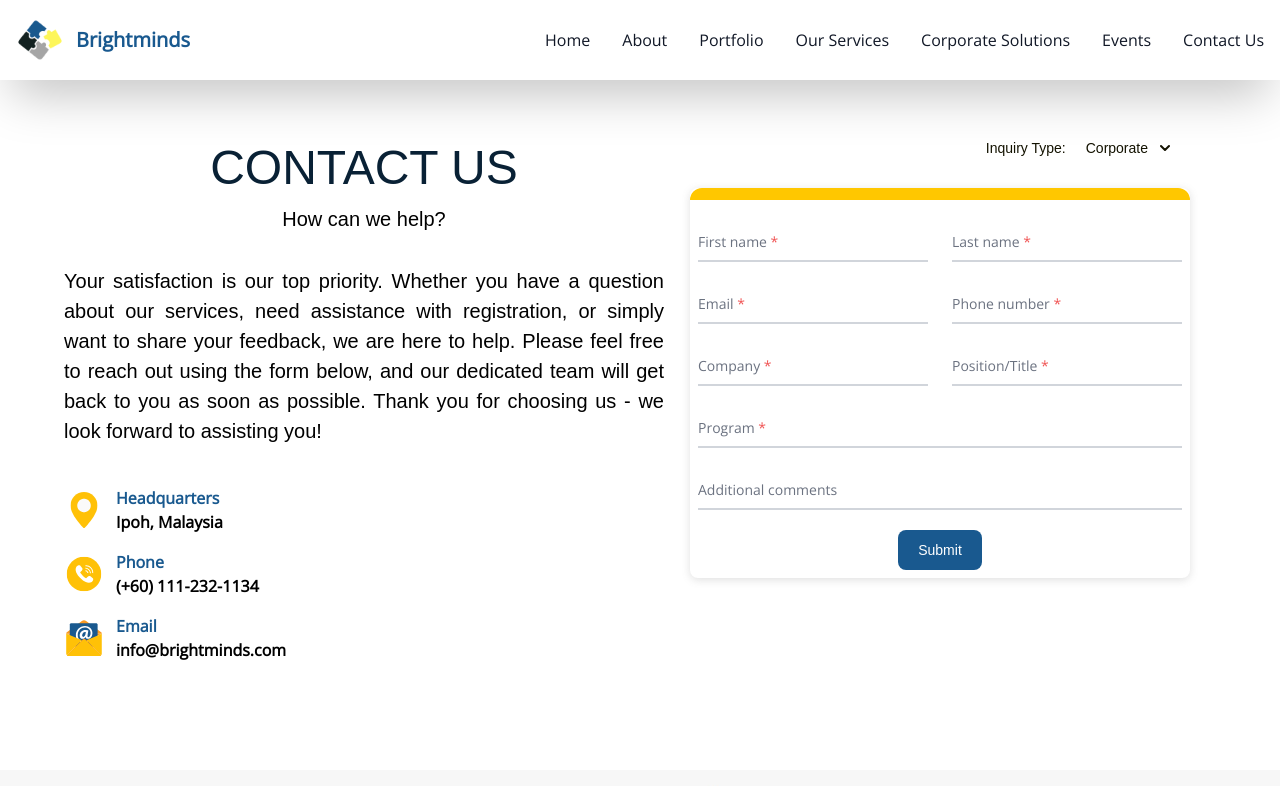
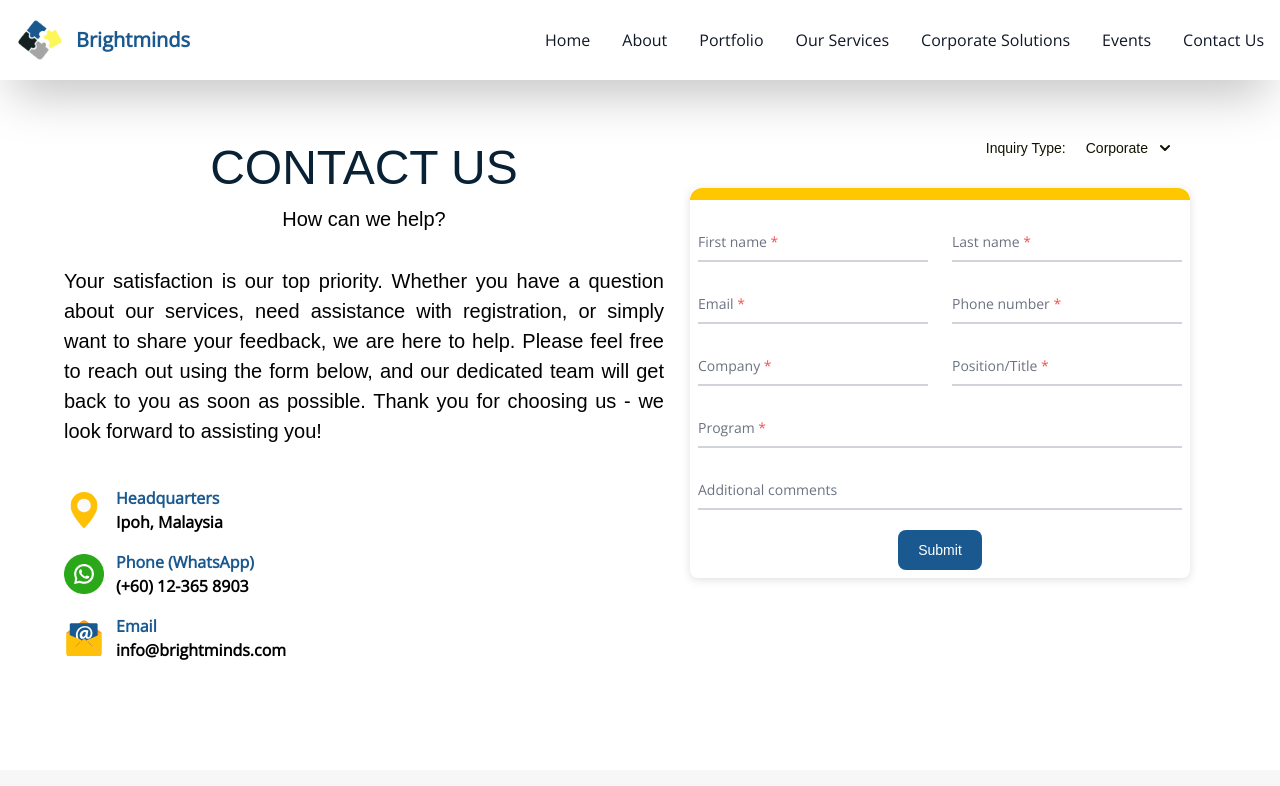
Before and after one commit to amiranazri/brightminds-website, a Next.js app: page /contact in a window 1280 px wide. Shown: the top 786 px of the page. Built offline with nearby package versions, Linux system fonts and the light colour scheme; a web font is replaced by a local one.

Commit message:
whatsapp link contact

```diff
--- a/app/contact/[...contactType]/page.tsx
+++ b/app/contact/[...contactType]/page.tsx
@@ -233,12 +233,14 @@ function ContactUs() {
                 title="Headquarters"
                 subTitle="Ipoh, Malaysia"
               />
-              <ContactInfo
-                imgSrc="/icon_phone.svg"
-                alt="Phone"
-                title="Phone"
-                subTitle="(+60) 111-232-1134"
-              />
+              <div className="cursor-pointer" onClick={() => {window.open(`https://wa.me/+60123658903`, "_blank");}}>
+                <ContactInfo
+                  imgSrc="/whatsapp.png"
+                  alt="Phone"
+                  title="Phone (WhatsApp)"
+                  subTitle="(+60) 12-365 8903"
+                />
+              </div>
               <ContactInfo
                 imgSrc="/icon_email.svg"
                 alt="Email"
```
Also changed, not shown: public/whatsapp.png (added).
